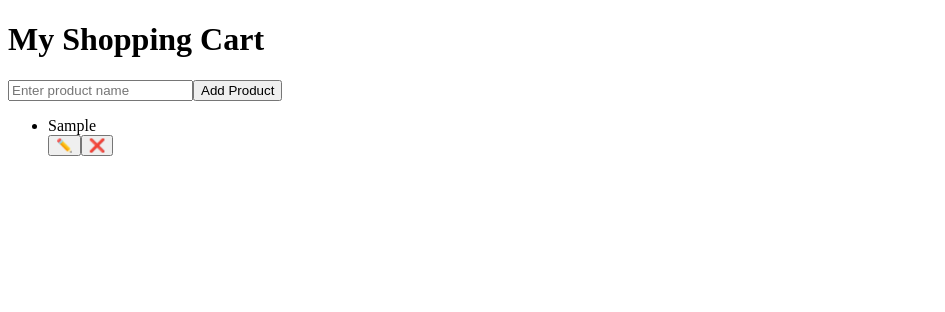
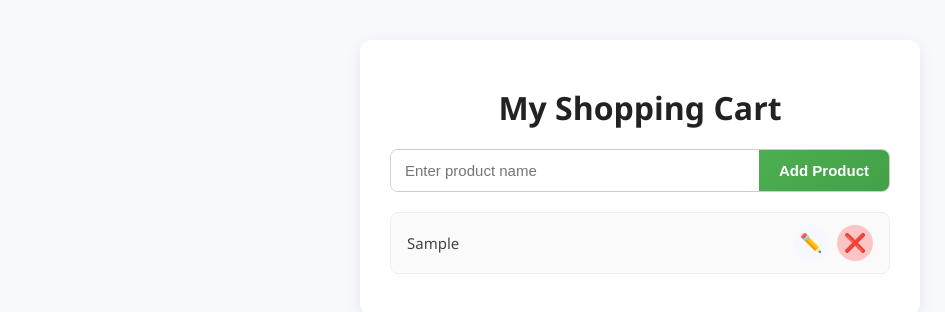
Before and after one commit to wedelweg/shopping-cart, a React (Vite) app: page / in a window 1280 px wide. Both pictures are taken after typing "Sample" into the empty fields and a click on the button "Add Product". Shown: the top 312 px of the page, without its empty margins (0-945 px from the left). Built offline with nearby package versions, Linux system fonts and the light colour scheme.

Commit message:
Update all necessary files

```diff
--- a/src/App.css
+++ b/src/App.css
@@ -1,9 +1,18 @@
 body {
-    font-family: Arial, sans-serif;
-    background-color: #f9f9f9;
+    font-family: "Segoe UI", Arial, sans-serif;
+    background-color: #f7f9fc; /* ← вернули светлый фон */
     margin: 0;
     padding: 40px;
     color: #333;
+}
+
+.container {
+    max-width: 500px;
+    margin: 0 auto;
+    background: #fff;
+    padding: 25px 30px;
+    border-radius: 12px;
+    box-shadow: 0 4px 16px rgba(0, 0, 0, 0.08);
 }
 
 h1 {
@@ -12,76 +21,43 @@ h1 {
     color: #222;
 }
 
-.container {
-    max-width: 500px;
-    margin: 0 auto;
+/* Add product (поле и кнопка как единый блок) */
+.add-container {
+    display: flex;
+    margin-bottom: 20px;
+    border: 1px solid #ccc;
+    border-radius: 8px;
+    overflow: hidden;
     background: #fff;
-    padding: 20px 30px;
-    border-radius: 10px;
-    box-shadow: 0 4px 12px rgba(0, 0, 0, 0.1);
 }
 
-input[type="text"] {
-    padding: 8px 12px;
-    border: 1px solid #ccc;
-    border-radius: 6px;
-    margin-right: 10px;
-    width: 60%;
+.add-container input {
+    flex: 1;
+    padding: 12px 14px;
+    border: none;
+    font-size: 15px;
+    outline: none;
 }
 
-button {
-    padding: 8px 12px;
-    border: none;
-    border-radius: 6px;
-    cursor: pointer;
-    font-size: 14px;
+.add-container input:focus {
+    box-shadow: inset 0 0 0 2px #4caf50;
 }
 
-button:hover {
-    opacity: 0.9;
+.add-container .add-btn {
+    padding: 0 20px;
+    background: linear-gradient(135deg, #4caf50, #43a047);
+    border: none;
+    color: #fff;
+    font-weight: 600;
+    font-size: 15px;
+    cursor: pointer;
+    transition: background 0.2s ease, transform 0.1s ease;
 }
 
-/* кнопка добавить */
-button.add-btn {
-    background-color: #4caf50;
-    color: white;
+.add-container .add-btn:hover {
+    background: linear-gradient(135deg, #43a047, #388e3c);
 }
 
-/* список */
-ul {
-    list-style: none;
-    padding: 0;
-    margin-top: 20px;
+.add-container .add-btn:active {
+    transform: scale(0.96);
 }
-
-li {
-    display: flex;
-    justify-content: space-between;
-    align-items: center;
-    background: #fafafa;
-    border: 1px solid #eee;
-    padding: 10px;
-    margin-bottom: 8px;
-    border-radius: 6px;
-}
-
-/* кнопки действий */
-.action-buttons {
-    display: flex;
-    gap: 6px;
-}
-
-.action-buttons button {
-    padding: 6px 10px;
-    font-size: 14px;
-}
-
-.action-buttons .edit-btn {
-    background-color: #ffc107;
-    color: white;
-}
-
-.action-buttons .delete-btn {
-    background-color: #f44336;
-    color: white;
-}
--- a/src/App.jsx
+++ b/src/App.jsx
@@ -1,35 +1,31 @@
 import { useState } from "react";
-import AddProduct from "./components/AddProduct";
-import Cart from "./components/Cart";
+import AddProduct from "./components/AddProduct.jsx";
+import Cart from "./components/Cart.jsx";
+import "./App.css";
 
 function App() {
     const [products, setProducts] = useState([]);
 
     const addProduct = (name) => {
         if (name.trim() === "") return;
-        setProducts([...products, name]);
+        setProducts([...products, { id: crypto.randomUUID(), name }]);
     };
 
-    const removeProduct = (index) => {
-        const newProducts = products.filter((_, i) => i !== index);
-        setProducts(newProducts);
+    const removeProduct = (id) => {
+        setProducts(products.filter((p) => p.id !== id));
     };
 
-    const editProduct = (index, newName) => {
-        const updated = [...products];
-        updated[index] = newName;
-        setProducts(updated);
+    const editProduct = (id, newName) => {
+        setProducts(
+            products.map((p) => (p.id === id ? { ...p, name: newName } : p))
+        );
     };
 
     return (
         <div className="container">
             <h1>My Shopping Cart</h1>
             <AddProduct onAdd={addProduct} />
-            <Cart
-                products={products}
-                onRemove={removeProduct}
-                onEdit={editProduct}
-            />
+            <Cart products={products} onRemove={removeProduct} onEdit={editProduct} />
         </div>
     );
 }
--- a/src/components/AddProduct.tsx
+++ b/src/components/AddProduct.jsx
@@ -4,9 +4,11 @@ function AddProduct({ onAdd }) {
     const [value, setValue] = useState("");
 
     const handleAdd = () => {
+        if (value.trim() === "") return;
         onAdd(value);
         setValue("");
     };
+
     const handleKeyPress = (e) => {
         if (e.key === "Enter") {
             handleAdd();
@@ -14,7 +16,7 @@ function AddProduct({ onAdd }) {
     };
 
     return (
-        <div>
+        <div className="add-container">
             <input
                 type="text"
                 placeholder="Enter product name"
@@ -22,7 +24,9 @@ function AddProduct({ onAdd }) {
                 onChange={(e) => setValue(e.target.value)}
                 onKeyDown={handleKeyPress}
             />
-            <button className="add-btn" onClick={handleAdd}>Add Product</button>
+            <button className="add-btn" onClick={handleAdd}>
+                Add Product
+            </button>
         </div>
     );
 }
--- /dev/null
+++ b/src/components/Cart.css
@@ -0,0 +1,100 @@
+.cart-list {
+    list-style: none;
+    padding: 0;
+    margin-top: 20px;
+}
+
+.cart-item {
+    display: flex;
+    justify-content: space-between;
+    align-items: center;
+    background: #fafafa;
+    border: 1px solid #eee;
+    padding: 12px 16px;
+    margin-bottom: 10px;
+    border-radius: 8px;
+    transition: box-shadow 0.2s ease, transform 0.2s ease;
+    animation: fadeIn 0.4s ease forwards;
+}
+
+.cart-item.removing {
+    animation: fadeOut 0.4s ease forwards;
+}
+
+.cart-item:hover {
+    box-shadow: 0 2px 8px rgba(0,0,0,0.1);
+    transform: translateY(-2px);
+}
+
+.cart-item span {
+    font-size: 15px;
+    font-weight: 500;
+    color: #444;
+}
+
+/* Action buttons */
+.action-buttons {
+    display: flex;
+    gap: 8px;
+}
+
+.action-buttons button {
+    display: flex;
+    align-items: center;
+    justify-content: center;
+    width: 36px;
+    height: 36px;
+    border: none;
+    border-radius: 50%;
+    cursor: pointer;
+    font-size: 18px;
+    transition: background 0.2s ease, transform 0.1s ease;
+}
+
+/* Edit button */
+.edit-btn {
+    background-color: #f7f8fd;
+    color: #fff;
+}
+
+.edit-btn:hover {
+    background-color: #eee;
+    transform: scale(1.05);
+}
+
+/* Delete button */
+.delete-btn {
+    background-color: #faaa;
+    color: #fff;
+}
+
+.delete-btn:hover {
+    background-color: #fbbb;
+    transform: scale(1.05);
+}
+
+/* Save button */
+.save-btn {
+    background-color: #4caf50;
+    color: #fff;
+    padding: 6px 12px;
+    border-radius: 6px;
+    font-size: 14px;
+    cursor: pointer;
+    transition: background 0.2s ease;
+}
+
+.save-btn:hover {
+    background-color: #43a047;
+}
+
+/* Animations */
+@keyframes fadeIn {
+    from { opacity: 0; transform: translateY(-10px); }
+    to { opacity: 1; transform: translateY(0); }
+}
+
+@keyframes fadeOut {
+    from { opacity: 1; transform: translateY(0); }
+    to { opacity: 0; transform: translateY(10px); }
+}
--- /dev/null
+++ b/src/components/Cart.jsx
@@ -0,0 +1,72 @@
+import { useState } from "react";
+import "./Cart.css";
+
+function Cart({ products, onRemove, onEdit }) {
+    const handleRemove = (id) => {
+        const item = document.getElementById(`item-${id}`);
+        if (item) {
+            item.classList.add("removing");
+            setTimeout(() => onRemove(id), 400);
+        }
+    };
+
+    return (
+        <ul className="cart-list">
+            {products.map((product) => (
+                <CartItem
+                    key={product.id}
+                    product={product}
+                    onRemove={handleRemove}
+                    onEdit={onEdit}
+                />
+            ))}
+        </ul>
+    );
+}
+
+function CartItem({ product, onRemove, onEdit }) {
+    const [isEditing, setIsEditing] = useState(false);
+    const [newName, setNewName] = useState(product.name);
+
+    const handleSave = () => {
+        if (newName.trim() !== "") {
+            onEdit(product.id, newName);
+            setIsEditing(false);
+        }
+    };
+
+    const handleKeyPress = (e) => {
+        if (e.key === "Enter") handleSave();
+        if (e.key === "Escape") {
+            setIsEditing(false);
+            setNewName(product.name);
+        }
+    };
+
+    return (
+        <li id={`item-${product.id}`} className="cart-item">
+            {isEditing ? (
+                <>
+                    <input
+                        type="text"
+                        value={newName}
+                        onChange={(e) => setNewName(e.target.value)}
+                        onKeyDown={handleKeyPress}
+                        autoFocus
+                    />
+                    <button className="save-btn" onClick={handleSave}>💾</button>
+                </>
+            ) : (
+                <>
+                    <span>{product.name}</span>
+                    <div className="action-buttons">
+                        <button className="edit-btn" onClick={() => setIsEditing(true)}>✏️</button>
+                        <button className="delete-btn" onClick={() => onRemove(product.id)}>❌</button>
+                    </div>
+                </>
+            )}
+        </li>
+    );
+}
+
+export default Cart;
--- a/src/components/Cart.tsx
+++ /dev/null
@@ -1,59 +0,0 @@
-import { useState } from "react";
-
-function Cart({ products, onRemove, onEdit }) {
-    return (
-        <ul>
-            {products.map((product, index) => (
-                <CartItem
-                    key={index}
-                    product={product}
-                    index={index}
-                    onRemove={onRemove}
-                    onEdit={onEdit}
-                />
-            ))}
-        </ul>
-    );
-}
-
-function CartItem({ product, index, onRemove, onEdit }) {
-    const [isEditing, setIsEditing] = useState(false);
-    const [newName, setNewName] = useState(product);
-
-    const handleSave = () => {
-        onEdit(index, newName);
-        setIsEditing(false);
-    };
-
-    const handleKeyPress = (e) => {
-        if (e.key === "Enter") {
-            handleSave();
-        }
-    };
-
-    return (
-        <li>
-            {isEditing ? (
-                <>
-                    <input
-                        type="text"
-                        value={newName}
-                        onChange={(e) => setNewName(e.target.value)}
-                        onKeyDown={handleKeyPress}
-                    />
-                    <button className="add-btn" onClick={handleSave}>Save</button>
-                </>
-            ) : (
-                <>
-                    <span>{product}</span>
-                    <div className="action-buttons">
-                        <button className="edit-btn" onClick={() => setIsEditing(true)}>✏️</button>
-                        <button className="delete-btn" onClick={() => onRemove(index)}>❌</button>
-                    </div>
-                </>
-            )}
-        </li>
-    );
-}
-
-export default Cart;
--- a/src/components/css/Cart.css
+++ /dev/null
@@ -1,69 +0,0 @@
-.cart-list {
-    list-style: none;
-    padding: 0;
-    margin-top: 20px;
-}
-
-.cart-item {
-    display: flex;
-    justify-content: space-between;
-    align-items: center;
-    background: #fafafa;
-    border: 1px solid #eee;
-    padding: 10px;
-    margin-bottom: 8px;
-    border-radius: 6px;
-    box-shadow: 0 2px 6px rgba(0,0,0,0.05);
-    transition: all 0.3s ease;
-}
-
-/* Анимации */
-.fade-enter {
-    opacity: 0;
-    transform: translateY(-10px);
-}
-.fade-enter-active {
-    opacity: 1;
-    transform: translateY(0);
-    transition: opacity 300ms, transform 300ms;
-}
-.fade-exit {
-    opacity: 1;
-}
-.fade-exit-active {
-    opacity: 0;
-    transform: translateY(10px);
-    transition: opacity 300ms, transform 300ms;
-}
-
-/* кнопки */
-.action-buttons {
-    display: flex;
-    gap: 6px;
-}
-
-.edit-btn {
-    background-color: #ffc107;
-    border: none;
-    padding: 5px 10px;
-    border-radius: 6px;
-    cursor: pointer;
-}
-
-.delete-btn {
-    background-color: #f44336;
-    border: none;
-    padding: 5px 10px;
-    border-radius: 6px;
-    cursor: pointer;
-    color: white;
-}
-
-.save-btn {
-    background-color: #4caf50;
-    border: none;
-    padding: 5px 10px;
-    border-radius: 6px;
-    cursor: pointer;
-    color: white;
-}
```
Also changed, not shown: src/components/css/transition.css (deleted, +0 -18 lines).
